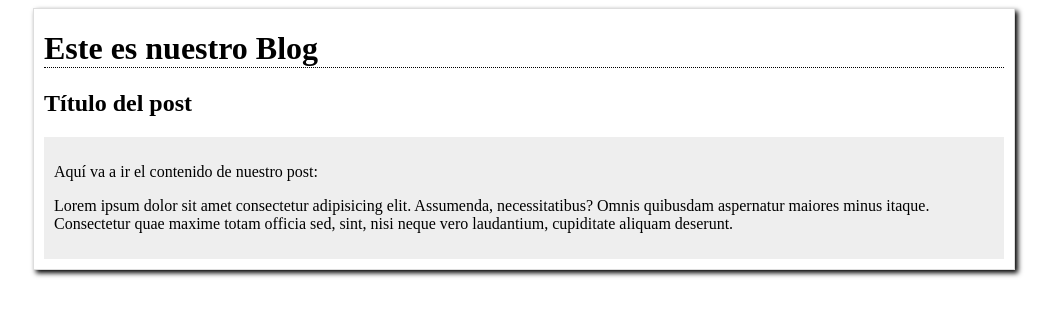
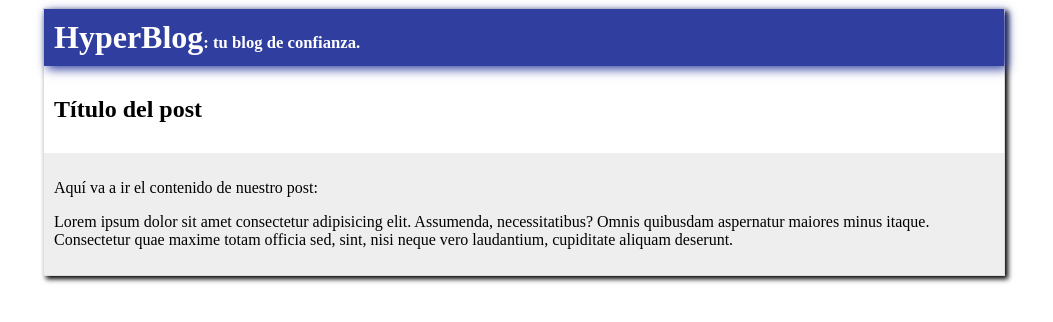
Before and after one commit to usuariopracticar/practice, a plain HTML site: page index.html in a window 1280 px wide. Shown: the whole page, without its empty margins (116-1169 px from the left). Drawn offline with Linux system fonts and the light colour scheme.

Commit message:
I finished the header with style blue.

```diff
--- a/assets/css/index.css
+++ b/assets/css/index.css
@@ -1,9 +1,11 @@
+
+
 .container {
   border: 1px solid #DDD;
   max-width: 960px;
   margin: auto;
-  padding: 0 10px 10px 10px;
   box-shadow: 3px 3px 5px #000;
+
 }
 
 .content {
@@ -12,6 +14,17 @@
 }
 
 header h1 {
-  border-bottom: 1px dotted #000;
+  background-color: #303F9F;
+  color: #FFF;
+  margin: 0%;
+  padding: 10px;
+  box-shadow: 3px 3px 10px #303F9F;
+}
 
+span {
+  font-size: 20px;
 }
+
+h2 {
+  padding: 10px;
+}
--- a/index.html
+++ b/index.html
@@ -13,7 +13,7 @@
 
   <div class="container">
     <header>
-      <h1>Este es nuestro Blog</h1>
+      <h1>HyperBlog<span><small>: tu blog de confianza.</small></span></h1>
     </header>
     <h2>Título del post</h2>
     <main class="content">
```
